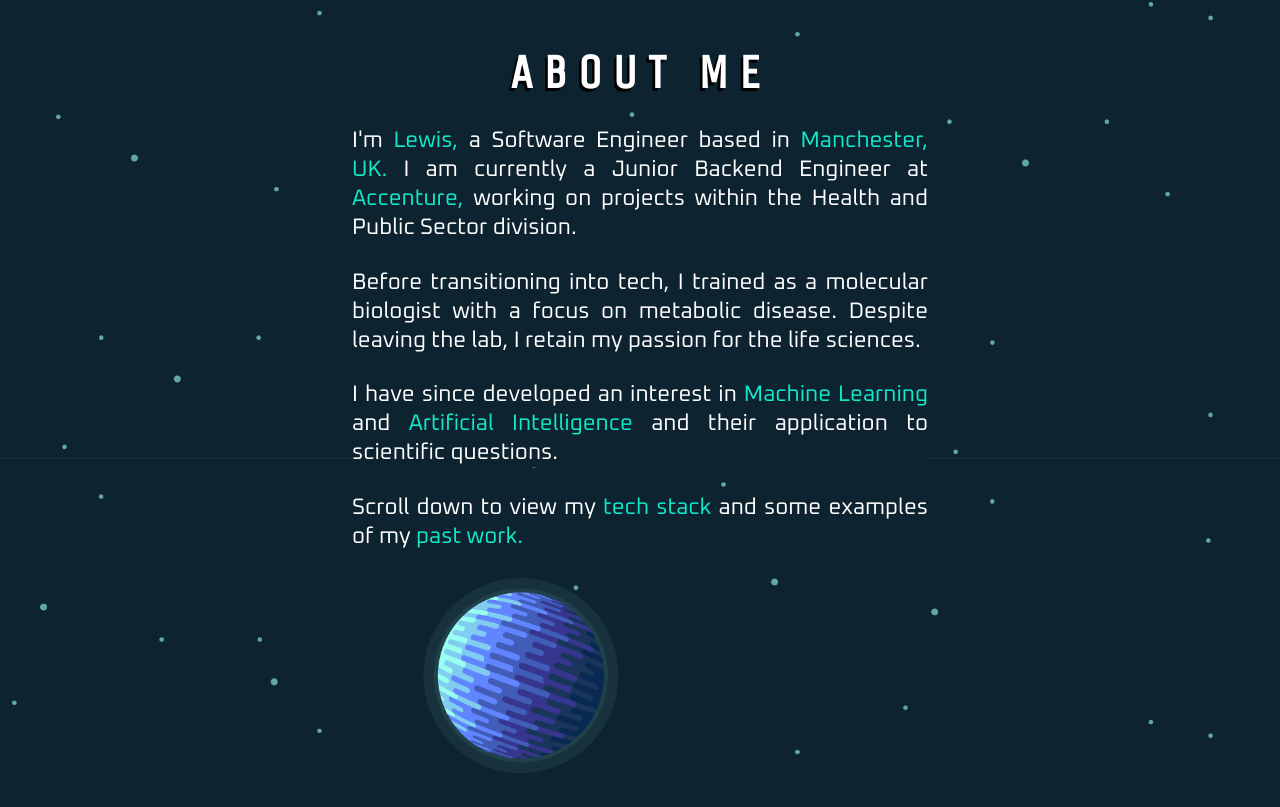
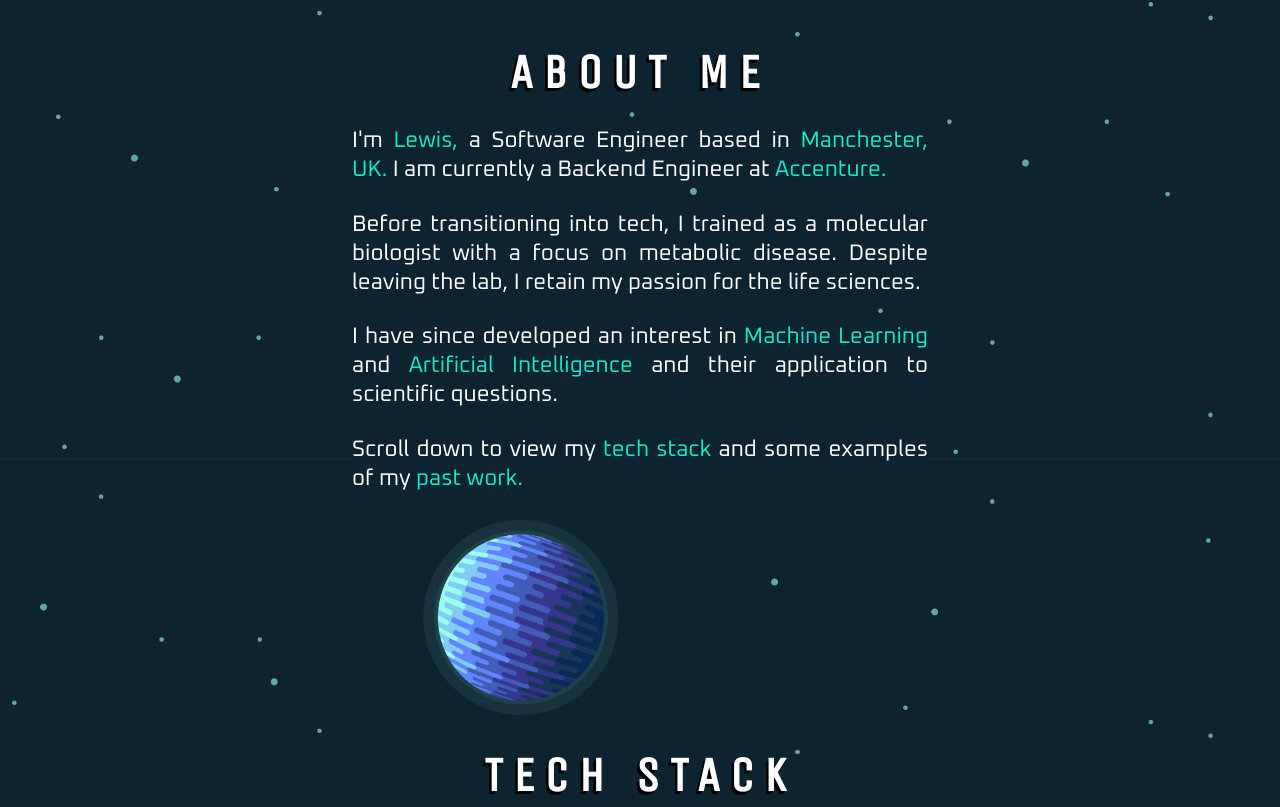
Before and after one commit to lae321/Portfolio-2.0, a plain HTML site: page index.html in a window 1280 px wide. Shown: the part 1695-2502 px from the top of the page. Drawn offline with nearby package versions, Linux system fonts and the light colour scheme; a web font is replaced by a local one.

Commit message:
Update index.html

```diff
--- a/index.html
+++ b/index.html
@@ -21,9 +21,8 @@
       <div class="pContainer">
         <p>
           I'm <span class="highlight">Lewis,</span> a Software Engineer based in
-          <span class="highlight">Manchester, UK.</span> I am currently a Junior Backend Engineer at
-          <span class="highlight">Accenture,</span> working on projects within the Health and Public
-          Sector division.
+          <span class="highlight">Manchester, UK.</span> I am currently a Backend Engineer at
+          <span class="highlight">Accenture.</span>
         </p>
         <p>
           Before transitioning into tech, I trained as a molecular biologist with a focus on
```
